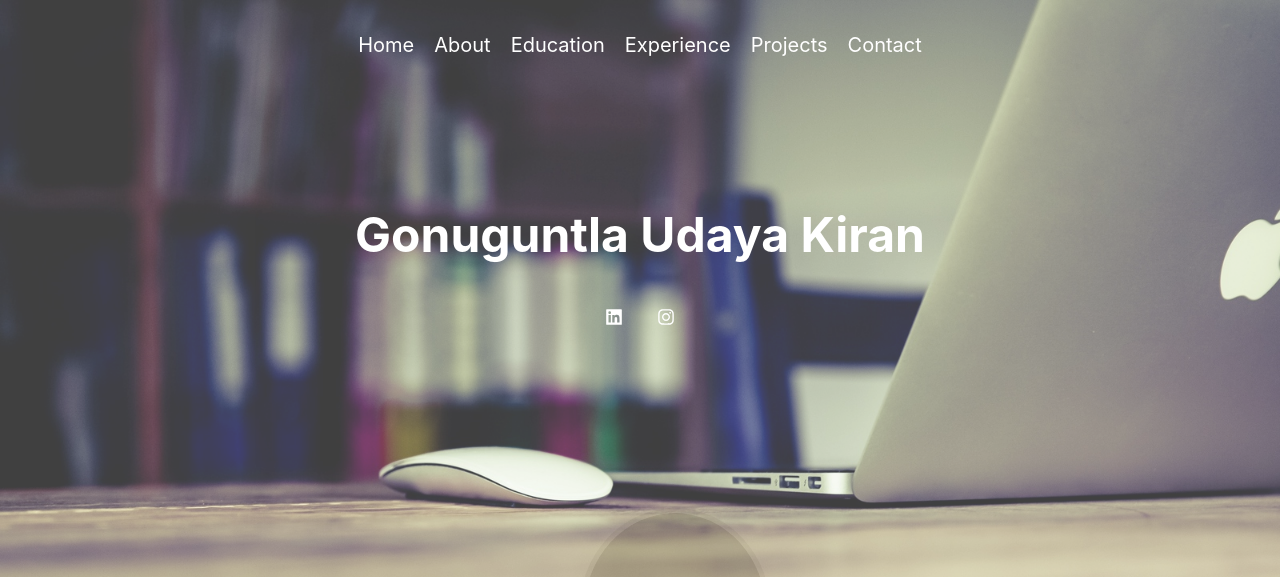
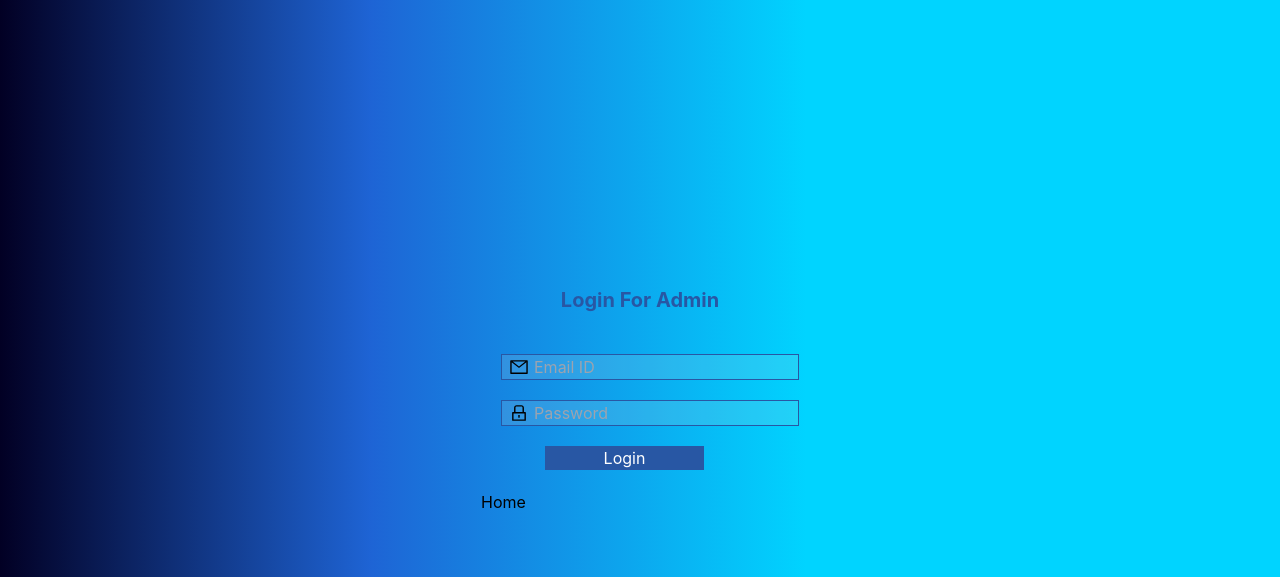
Before and after one commit to udaya19/frontend-portfolio, a React (Create React App) app: page /login in a window 1280 px wide. Shown: the top 577 px of the page. Built offline with nearby package versions, Linux system fonts and the light colour scheme; grey boxes are pictures that could not be loaded.

Commit message:
Login component

```diff
--- a/src/App.css
+++ b/src/App.css
@@ -10,6 +10,10 @@
 
 a{
     text-decoration: none;
+}
+
+.mt20{
+    margin-top: 20%;
 }
 
 /*About*/
@@ -88,3 +92,22 @@ a{
     background-color: #80808078;
     color: white;
 }
+
+.login-component{
+    background: rgb(2,0,36);
+background: linear-gradient(90deg, rgba(2,0,36,1) 0%, rgba(30,100,213,1) 29%, rgba(0,212,255,1) 63%);
+}
+
+/* .login-form{
+    border: 1px solid white;
+} */
+
+.login-input{
+    border: 1px solid rgb(40, 87, 164);
+    padding: 0.01rem 1rem 0.01rem 2rem;
+    background-color: rgb(211, 211, 211,0.15);
+}
+.login-input:focus{
+    outline: none;
+    background-color: white;
+}
--- a/src/App.js
+++ b/src/App.js
@@ -11,16 +11,31 @@ import Contact from "./components/UserComponents/Contact";
 function App() {
   return (
     <div>
-      <Header />
+      {/* <Header />
       <About />
       <Education />
       <Experience />
       <Projects />
-      <Contact />
+      <Contact /> */}
       <Routes>
-        {/* <Route path="/" element={<Header />} /> */}
-        {/* <Route path="/" element={<About />} />
-        <Route path="/" element={<Education />} /> */}
+        <Route path="/" element={<Header />} />
+      </Routes>
+      <Routes>
+        <Route path="/" element={<About />} />
+      </Routes>
+      <Routes>
+        <Route path="/" element={<Education />} />
+      </Routes>
+      <Routes>
+        <Route path="/" element={<Experience />} />
+      </Routes>
+      <Routes>
+        <Route path="/" element={<Projects />} />
+      </Routes>
+      <Routes>
+        <Route path="/" element={<Contact />} />
+      </Routes>
+      <Routes>
         <Route path="/login" element={<Login />} />
       </Routes>
     </div>
--- a/src/components/UserComponents/Header.jsx
+++ b/src/components/UserComponents/Header.jsx
@@ -1,15 +1,19 @@
 import React from "react";
 import { AiOutlineInstagram, AiFillLinkedin } from "react-icons/ai";
+import { Link } from "react-router-dom";
 const Header = () => {
   return (
     <div className="body-header">
       <nav className="flex list-none gap-5 p-2 pt-3 justify-center cursor-pointer text-white text-xl">
-        <li className="hover:border-b-2 transition">Home</li>
-        <li className="hover:border-b-2 transition">About</li>
-        <li className="hover:border-b-2 transition">Education</li>
-        <li className="hover:border-b-2 transition">Experience</li>
-        <li className="hover:border-b-2 transition">Projects</li>
-        <li className="hover:border-b-2 transition">Contact</li>
+        <li className="hover:pl-1 transition">Home</li>
+        <li className="hover:pl-1 transition">About</li>
+        <li className="hover:pl-1 transition">Education</li>
+        <li className="hover:pl-1 transition">Experience</li>
+        <li className="hover:pl-1 transition">Projects</li>
+        <li className="hover:pl-1 transition">Contact</li>
+        <Link to="/login">
+          <li className=" hover:pl-1">Login</li>
+        </Link>
       </nav>
       <div className="body-name-social flex-col mt-36">
         <h1 className="text-white font-bold text-5xl text-center">
--- a/src/components/UserComponents/Login.jsx
+++ b/src/components/UserComponents/Login.jsx
@@ -1,7 +1,40 @@
 import React from "react";
-
+import { AiOutlineLock, AiOutlineMail } from "react-icons/ai";
+import { Link } from "react-router-dom";
 const Login = () => {
-  return <div>Login</div>;
+  return (
+    <div className="">
+      <div className="flex flex-col gap-10 items-center justify-center login-component w-screen h-screen">
+        <h2 className="text-primary font-bold text-xl">Login For Admin</h2>
+        <div className="login-form">
+          <form action="">
+            <div className="flex gap-5 flex-col">
+              <div className="flex items-center">
+                <AiOutlineMail size={20} className="relative left-7" />
+                <input
+                  type="text"
+                  placeholder="Email ID"
+                  className="login-input"
+                />
+              </div>
+              <div className="flex items-center">
+                <AiOutlineLock size={20} className="relative left-7" />
+                <input
+                  type="password"
+                  placeholder="Password"
+                  className="login-input"
+                />
+              </div>
+              <button className="text-white bg-primary w-1/2 ml-16">
+                Login
+              </button>
+              <Link to="/">Home</Link>
+            </div>
+          </form>
+        </div>
+      </div>
+    </div>
+  );
 };
 
 export default Login;
```
